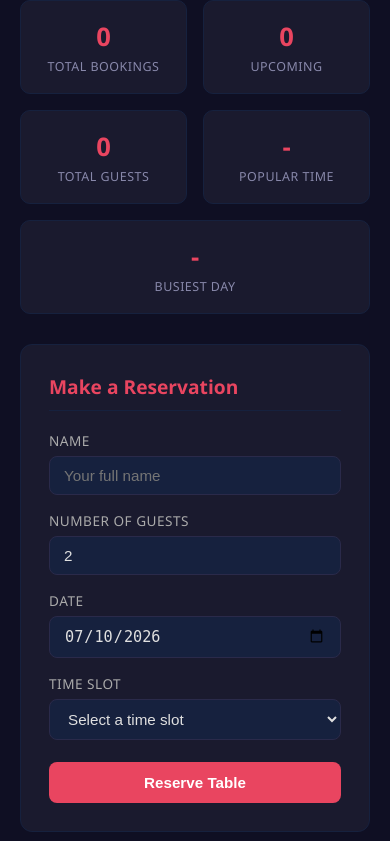
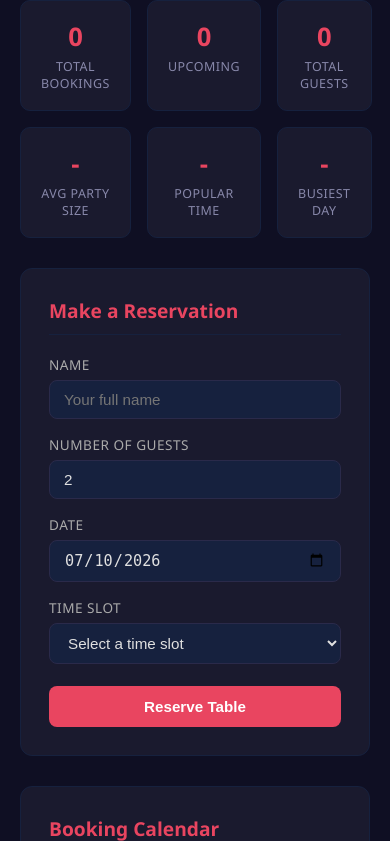
Before and after one commit to ShubhamDevops07/restaurant-booking, a Flask app: page / in a window 390 px wide. Shown: the part 143-984 px from the top of the page. Run offline with Flask 2, Linux system fonts and the light colour scheme; data that the repository does not hold is empty.

Commit message:
Add average party size stat and loading animation to dashboard
Enhances the stats bar with a new "Avg Party Size" metric computed
from existing booking data. Adds a subtle pulse animation while stats
are loading for better user feedback. Responsive grid updated for 6 cards.

Co-Authored-By: Claude Opus 4.6 <noreply@anthropic.com>
Claude-Session: https://claude.ai/code/session_01RUtYn9QzBUGJrpK8cFBEmD

```diff
--- a/app.py
+++ b/app.py
@@ -115,6 +115,9 @@ def api_stats():
     total_guests = conn.execute(
         "SELECT COALESCE(SUM(guests), 0) as s FROM bookings"
     ).fetchone()["s"]
+    avg_party = conn.execute(
+        "SELECT COALESCE(ROUND(AVG(guests), 1), 0) as a FROM bookings"
+    ).fetchone()["a"]
     popular_time = conn.execute(
         "SELECT time, COUNT(*) as c FROM bookings GROUP BY time ORDER BY c DESC LIMIT 1"
     ).fetchone()
@@ -126,6 +129,7 @@ def api_stats():
         "total_bookings": total,
         "upcoming_bookings": upcoming,
         "total_guests": total_guests,
+        "avg_party_size": avg_party,
         "popular_time": popular_time["time"] if popular_time else None,
         "busiest_day": busiest_day["date"] if busiest_day else None,
     })
--- a/templates/index.html
+++ b/templates/index.html
@@ -224,7 +224,7 @@
             margin: 0 auto 20px;
             padding: 0 20px;
             display: grid;
-            grid-template-columns: repeat(5, 1fr);
+            grid-template-columns: repeat(6, 1fr);
             gap: 16px;
         }
         .stat-card {
@@ -238,6 +238,15 @@
             font-size: 1.6rem;
             font-weight: 700;
             color: #e94560;
+            transition: opacity 0.3s ease;
+        }
+        .stat-card .stat-value.loading {
+            opacity: 0.4;
+            animation: pulse 1.2s ease-in-out infinite;
+        }
+        @keyframes pulse {
+            0%, 100% { opacity: 0.4; }
+            50% { opacity: 0.7; }
         }
         .stat-card .stat-label {
             font-size: 0.78rem;
@@ -269,8 +278,7 @@
         /* Responsive */
         @media (max-width: 768px) {
             .container { grid-template-columns: 1fr; }
-            .stats-bar { grid-template-columns: repeat(2, 1fr); }
-            .stats-bar .stat-card:last-child { grid-column: span 2; }
+            .stats-bar { grid-template-columns: repeat(3, 1fr); }
             footer { flex-direction: column; gap: 10px; text-align: center; }
             footer .hours { flex-direction: column; gap: 4px; }
         }
@@ -294,6 +302,10 @@
         <div class="stat-card">
             <div class="stat-value" id="statGuests">-</div>
             <div class="stat-label">Total Guests</div>
+        </div>
+        <div class="stat-card">
+            <div class="stat-value" id="statAvgParty">-</div>
+            <div class="stat-label">Avg Party Size</div>
         </div>
         <div class="stat-card">
             <div class="stat-value" id="statPopularTime">-</div>
@@ -409,12 +421,16 @@
         }
 
         function fetchStats() {
+            const statIds = ['statTotal', 'statUpcoming', 'statGuests', 'statAvgParty', 'statPopularTime', 'statBusiestDay'];
+            statIds.forEach(id => document.getElementById(id).classList.add('loading'));
+
             fetch('/api/stats')
                 .then(r => r.json())
                 .then(data => {
                     document.getElementById('statTotal').textContent = data.total_bookings;
                     document.getElementById('statUpcoming').textContent = data.upcoming_bookings;
                     document.getElementById('statGuests').textContent = data.total_guests;
+                    document.getElementById('statAvgParty').textContent = data.avg_party_size > 0 ? data.avg_party_size : '-';
                     document.getElementById('statPopularTime').textContent = data.popular_time || '-';
                     if (data.busiest_day) {
                         const bd = new Date(data.busiest_day + 'T12:00:00');
@@ -423,6 +439,7 @@
                     } else {
                         document.getElementById('statBusiestDay').textContent = '-';
                     }
+                    statIds.forEach(id => document.getElementById(id).classList.remove('loading'));
                 });
         }
 
```
